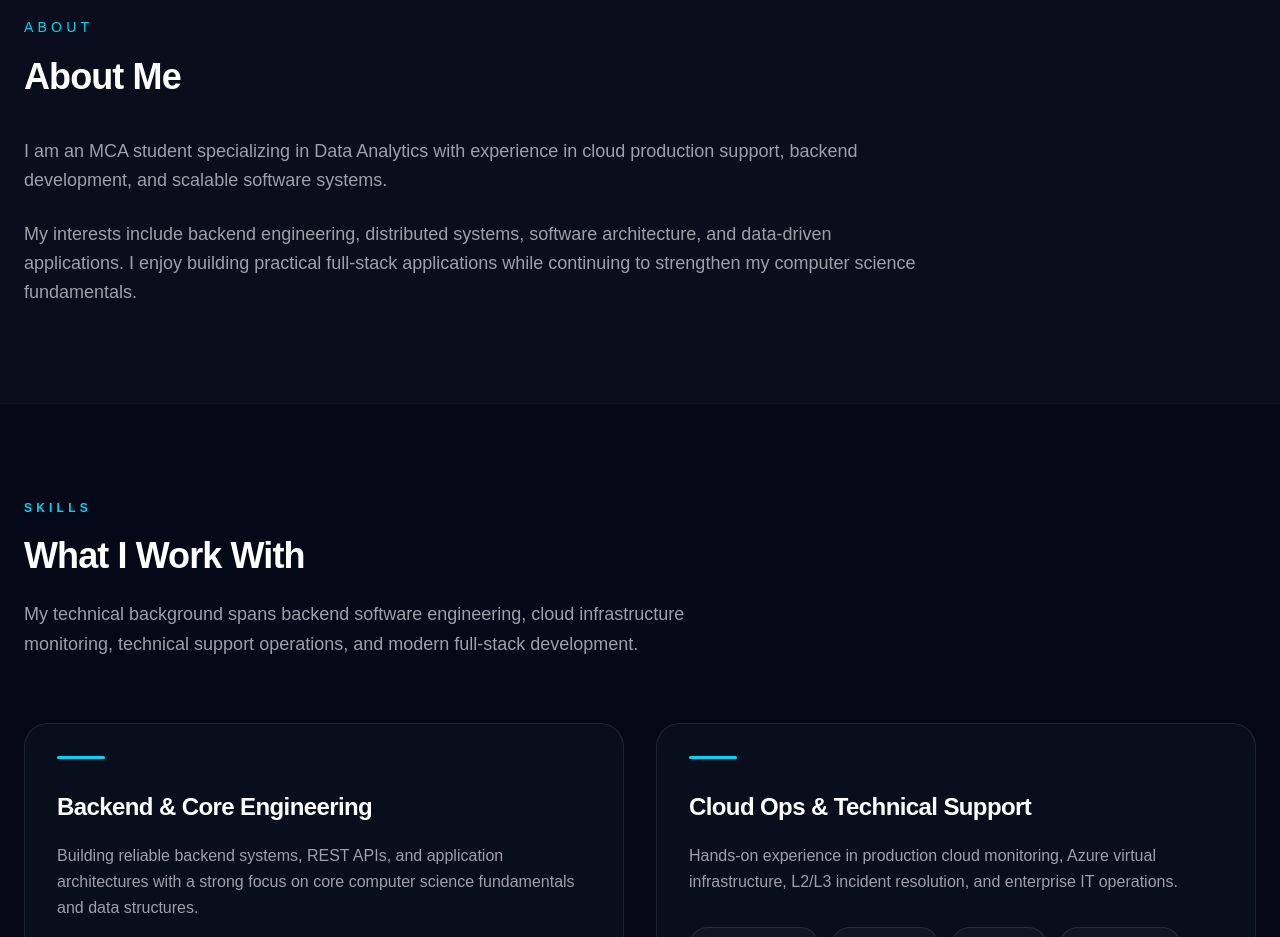
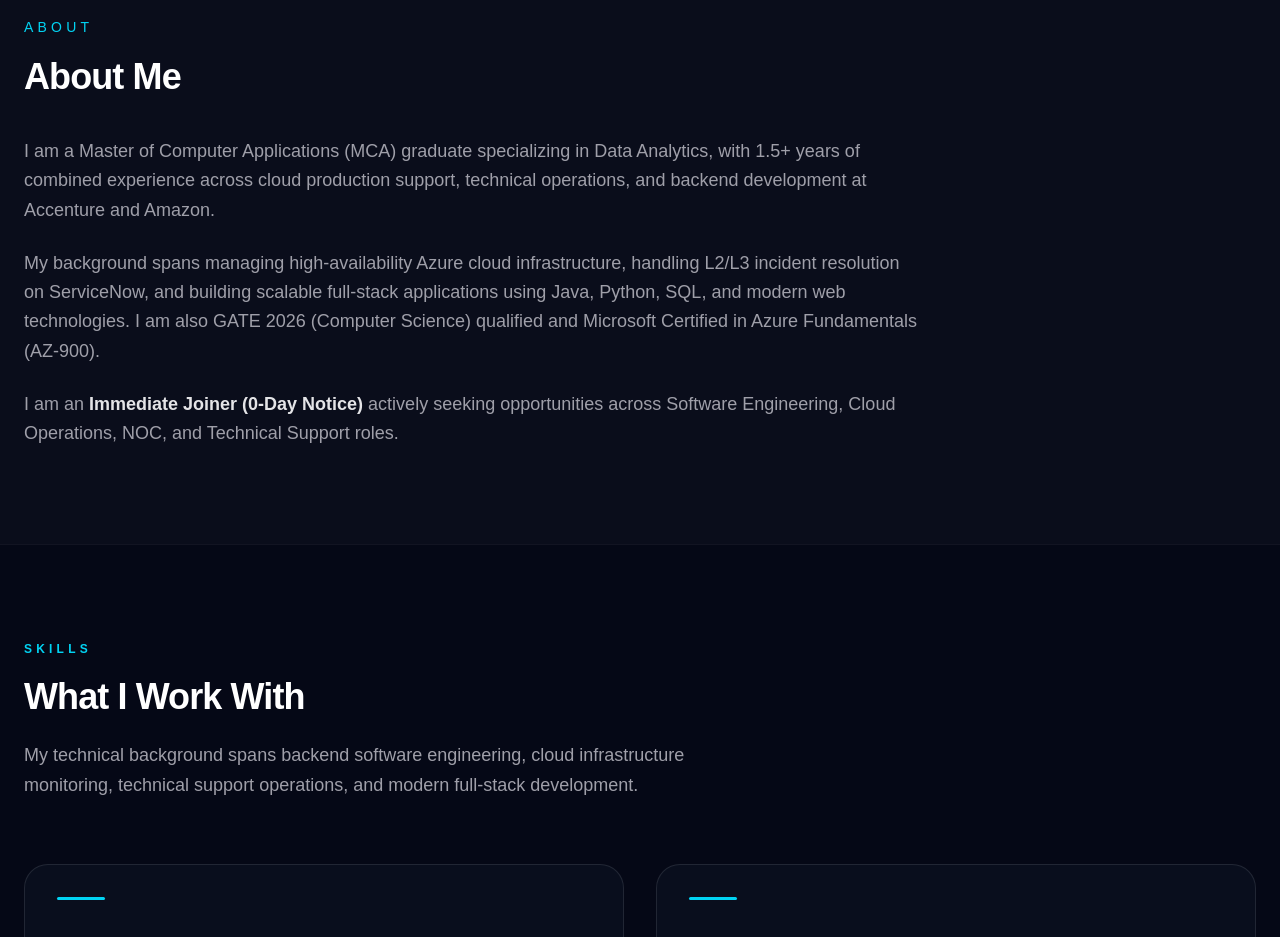
Before and after one commit to bony5781/portfolio, a Next.js app: page / in a window 1280 px wide. Shown: the part 1000-1937 px from the top of the page. Built offline with nearby package versions, Linux system fonts and the light colour scheme.

Commit message:
Revise About section with updated qualifications
Updated personal introduction and experience details in About section.

```diff
--- a/components/sections/About.tsx
+++ b/components/sections/About.tsx
@@ -17,16 +17,24 @@ export default function About() {
       {/* Content */}
       <div className="mt-10 max-w-4xl space-y-6 text-zinc-400 text-lg leading-relaxed">
         <p>
-          I am an MCA student specializing in Data Analytics with
-          experience in cloud production support, backend development,
-          and scalable software systems.
+          I am a Master of Computer Applications (MCA) graduate specializing in
+          Data Analytics, with 1.5+ years of combined experience across cloud
+          production support, technical operations, and backend development at
+          Accenture and Amazon.
         </p>
 
         <p>
-          My interests include backend engineering, distributed systems,
-          software architecture, and data-driven applications. I enjoy
-          building practical full-stack applications while continuing to
-          strengthen my computer science fundamentals.
+          My background spans managing high-availability Azure cloud infrastructure,
+          handling L2/L3 incident resolution on ServiceNow, and building scalable
+          full-stack applications using Java, Python, SQL, and modern web technologies.
+          I am also GATE 2026 (Computer Science) qualified and Microsoft Certified in
+          Azure Fundamentals (AZ-900).
+        </p>
+
+        <p>
+          I am an <strong className="text-zinc-200 font-semibold">Immediate Joiner (0-Day Notice)</strong> actively
+          seeking opportunities across Software Engineering, Cloud Operations, NOC,
+          and Technical Support roles.
         </p>
       </div>
     </section>
```
